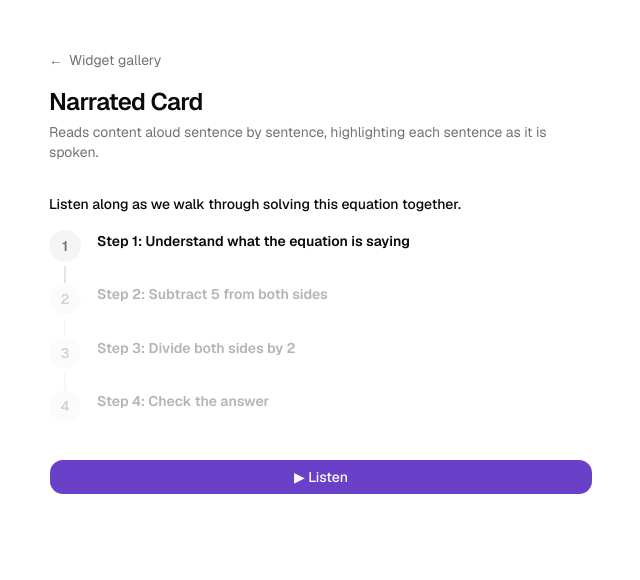
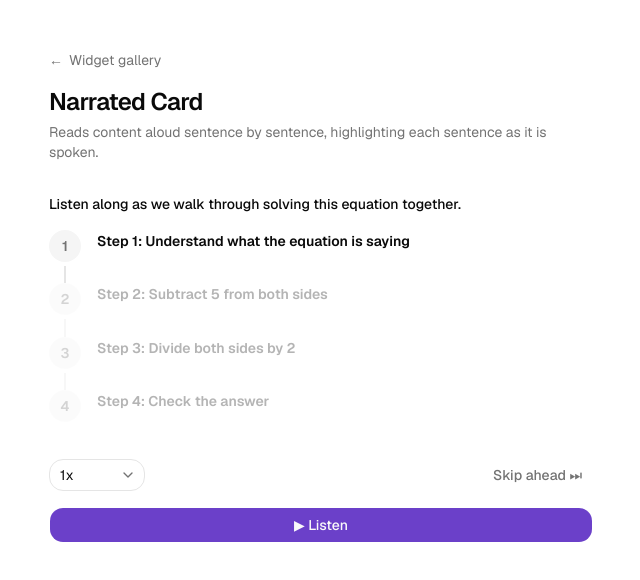
Before and after one commit to adamstankiewicz/interactive-learning-experiences, a Next.js app: page /demo/narrated-card in a window 1280 px wide. Shown: the top 580 px of the page, without its empty margins (319-959 px from the left). Built offline with nearby package versions, Linux system fonts and the light colour scheme.

Commit message:
Add playback speed control and skip-ahead to narrated card widget
Lets students speed up or slow down the TTS narration (0.75x-1.5x) and
skip past the current step's narration to move through content faster.

```diff
--- a/src/components/widgets/NarratedCard.tsx
+++ b/src/components/widgets/NarratedCard.tsx
@@ -3,9 +3,20 @@
 import { useCallback, useEffect, useRef, useState } from 'react';
 
 import { Button } from '@/components/ui/button';
+import {
+  Select,
+  SelectContent,
+  SelectItem,
+  SelectTrigger,
+  SelectValue,
+} from '@/components/ui/select';
 import type { NarratedCardSpec } from '@/lib/pathway/schema';
 
 type Props = { spec: NarratedCardSpec; onComplete?: (correct: boolean) => void };
+
+// Base speech rate at 1x, scaled by the student's chosen speed multiplier.
+const BASE_RATE = 0.92;
+const SPEED_OPTIONS = [0.75, 1, 1.25, 1.5] as const;
 
 // Split plain text into sentences. Strips markdown markers so the TTS
 // doesn't read "asterisk asterisk" aloud.
@@ -74,9 +85,14 @@ export function NarratedCard({ spec, onComplete }: Props) {
   const [revealedSentences, setRevealedSentences] = useState(0);
   // How many steps have been fully narrated (so previous steps show fully)
   const [completedSteps, setCompletedSteps] = useState(0);
+  // Playback speed multiplier applied on top of BASE_RATE (1 = normal)
+  const [speed, setSpeed] = useState<number>(1);
 
   const utterancesRef = useRef<SpeechSynthesisUtterance[]>([]);
   const stoppedRef = useRef(false);
+  // Mirrors `speed` so in-flight utterance creation always reads the latest
+  // value, even when the speed changes mid-step (state updates are async).
+  const speedRef = useRef(speed);
 
   const currentStep = spec.steps[stepIndex]!;
   const isLastStep = stepIndex === spec.steps.length - 1;
@@ -88,8 +104,8 @@ export function NarratedCard({ spec, onComplete }: Props) {
     utterancesRef.current = [];
   }, []);
 
-  // Speak all sentences of the current step, then advance
-  const speakStep = useCallback((sIdx: number) => {
+  // Speak the sentences of the current step starting at `startAt`, then advance
+  const speakStep = useCallback((sIdx: number, startAt = 0) => {
     if (!window.speechSynthesis) return;
     stoppedRef.current = false;
 
@@ -103,9 +119,10 @@ export function NarratedCard({ spec, onComplete }: Props) {
       : sentences;
 
     // Queue utterances
-    allSentences.forEach((text, i) => {
+    allSentences.slice(startAt).forEach((text, offset) => {
+      const i = startAt + offset;
       const utterance = new SpeechSynthesisUtterance(text);
-      utterance.rate = 0.92;
+      utterance.rate = BASE_RATE * speedRef.current;
       utterance.pitch = 1;
 
       utterance.onstart = () => {
@@ -159,6 +176,41 @@ export function NarratedCard({ spec, onComplete }: Props) {
       }
     }
   }, [playing, speakStep, stepIndex]);
+
+  // Change playback speed. If a step is actively being narrated, restart
+  // the in-flight utterance at the new rate from the current sentence.
+  const handleSpeedChange = useCallback(
+    (nextSpeed: number) => {
+      setSpeed(nextSpeed);
+      speedRef.current = nextSpeed;
+
+      if (playing) {
+        stoppedRef.current = true;
+        window.speechSynthesis?.cancel();
+        speakStep(stepIndex, activeSentence === -1 ? 0 : activeSentence);
+      }
+    },
+    [playing, activeSentence, stepIndex, speakStep],
+  );
+
+  // Skip narration of the current step and jump straight to the next one
+  // (or finish the widget if this was the last step).
+  const handleSkipAhead = useCallback(() => {
+    stoppedRef.current = true;
+    window.speechSynthesis?.cancel();
+
+    const nextIndex = stepIndex + 1;
+    setCompletedSteps((c) => Math.max(c, stepIndex + 1));
+    setActiveSentence(-1);
+    setRevealedSentences(0);
+
+    if (nextIndex < spec.steps.length) {
+      setStepIndex(nextIndex);
+      if (playing) speakStep(nextIndex);
+    } else {
+      setPlaying(false);
+    }
+  }, [playing, stepIndex, speakStep, spec.steps.length]);
 
   // Cancel speech on unmount
   useEffect(() => {
@@ -231,6 +283,31 @@ export function NarratedCard({ spec, onComplete }: Props) {
       </ul>
 
       {/* Controls */}
+      {!allDone && (
+        <div className="flex items-center gap-2">
+          <Select value={String(speed)} onValueChange={(value) => handleSpeedChange(Number(value))}>
+            <SelectTrigger className="w-24 text-sm" aria-label="Playback speed">
+              <SelectValue>{(value: string) => `${value}x`}</SelectValue>
+            </SelectTrigger>
+            <SelectContent>
+              {SPEED_OPTIONS.map((option) => (
+                <SelectItem key={option} value={String(option)}>
+                  {option}x
+                </SelectItem>
+              ))}
+            </SelectContent>
+          </Select>
+
+          <Button
+            variant="ghost"
+            className="ml-auto text-muted-foreground"
+            onClick={handleSkipAhead}
+          >
+            Skip ahead ⏭
+          </Button>
+        </div>
+      )}
+
       {allDone ? (
         <Button size="lg" className="w-full" onClick={() => onComplete?.(true)}>
           Continue to next section
```
